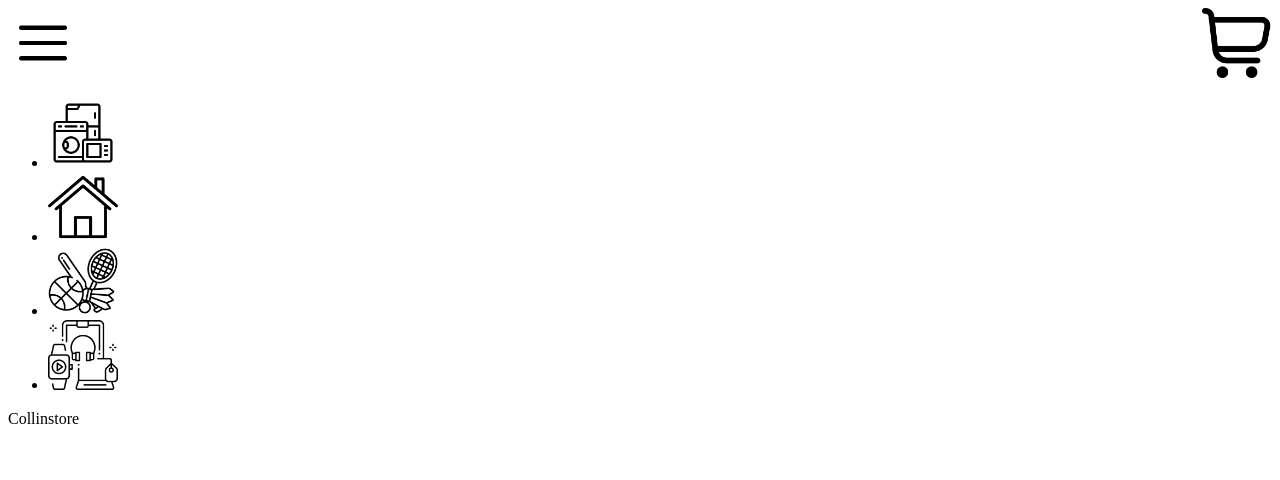
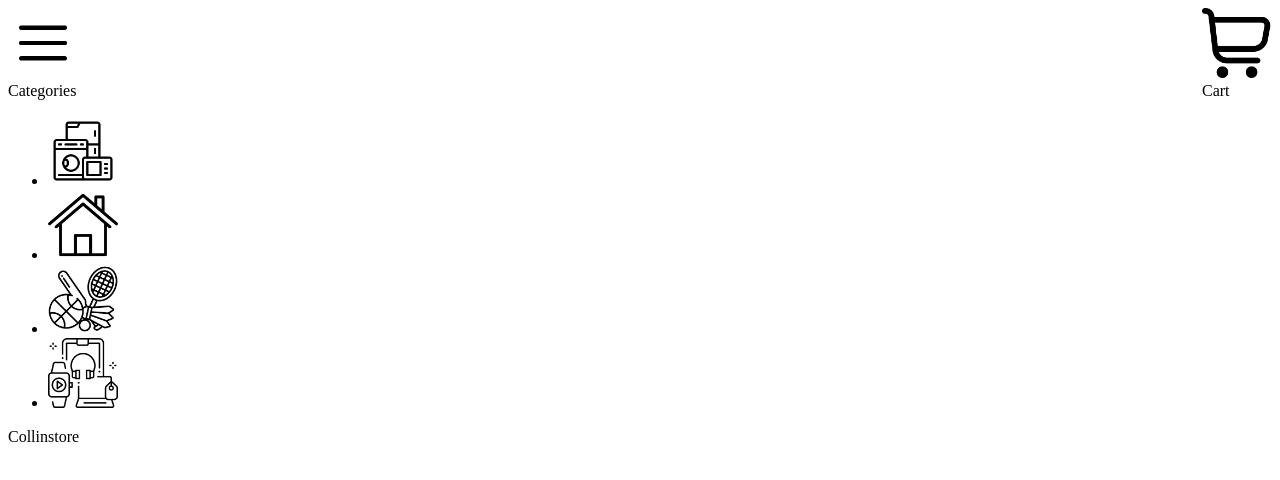
Before and after one commit to GRACENOBLE/index.html, a plain HTML site: page index.html in a window 1280 px wide. Drawn offline with Linux system fonts and the light colour scheme.

Commit message:
adding titles under the categories and cart icons

```diff
--- a/index.html
+++ b/index.html
@@ -9,10 +9,14 @@
     <body>
         <div id="categories">
             <img src="icons/categories.png" alt="Categories icon" width="70px">
+            <br>
+            Categories
         </div>
 
         <div id ="cart">
             <img src="icons/shopping-cart.png" alt="cart icon" width="70px">
+            <br>
+            Cart
         </div>
 
         <ul id="category icons and names">
```
